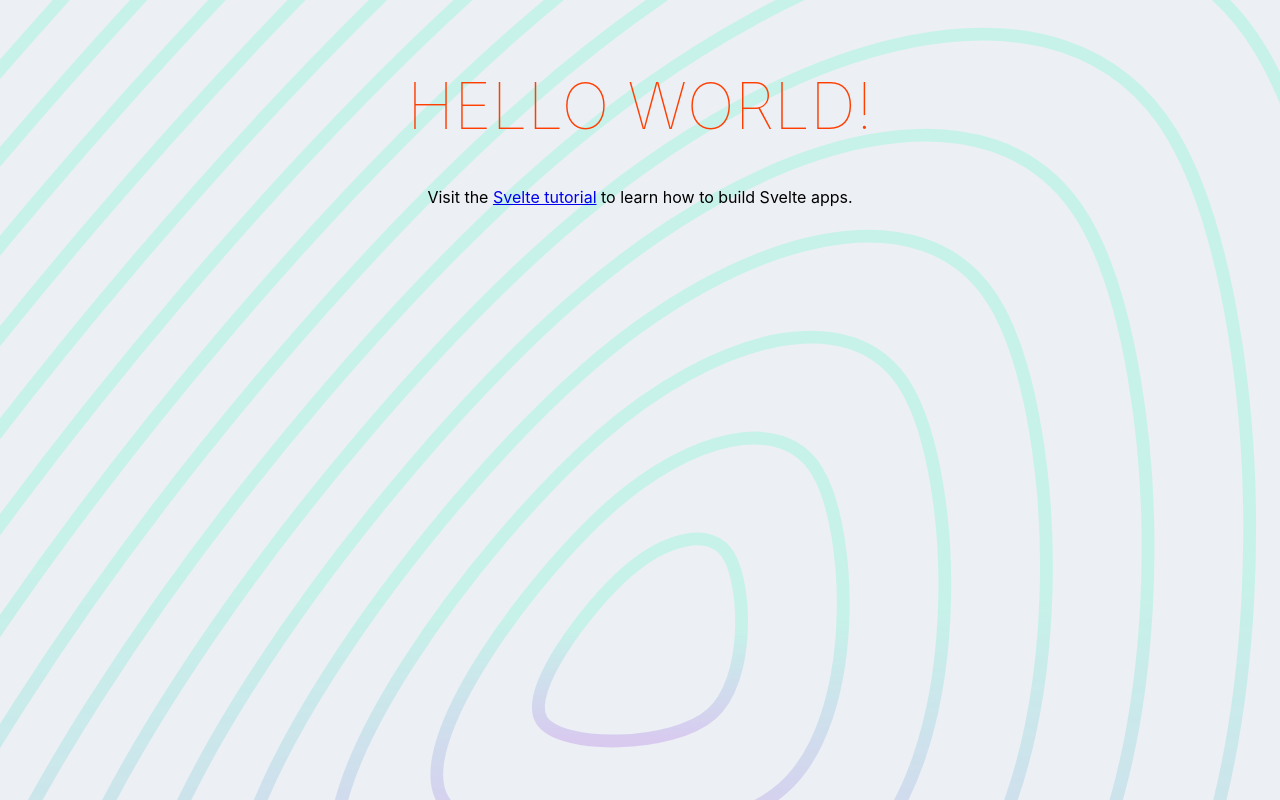
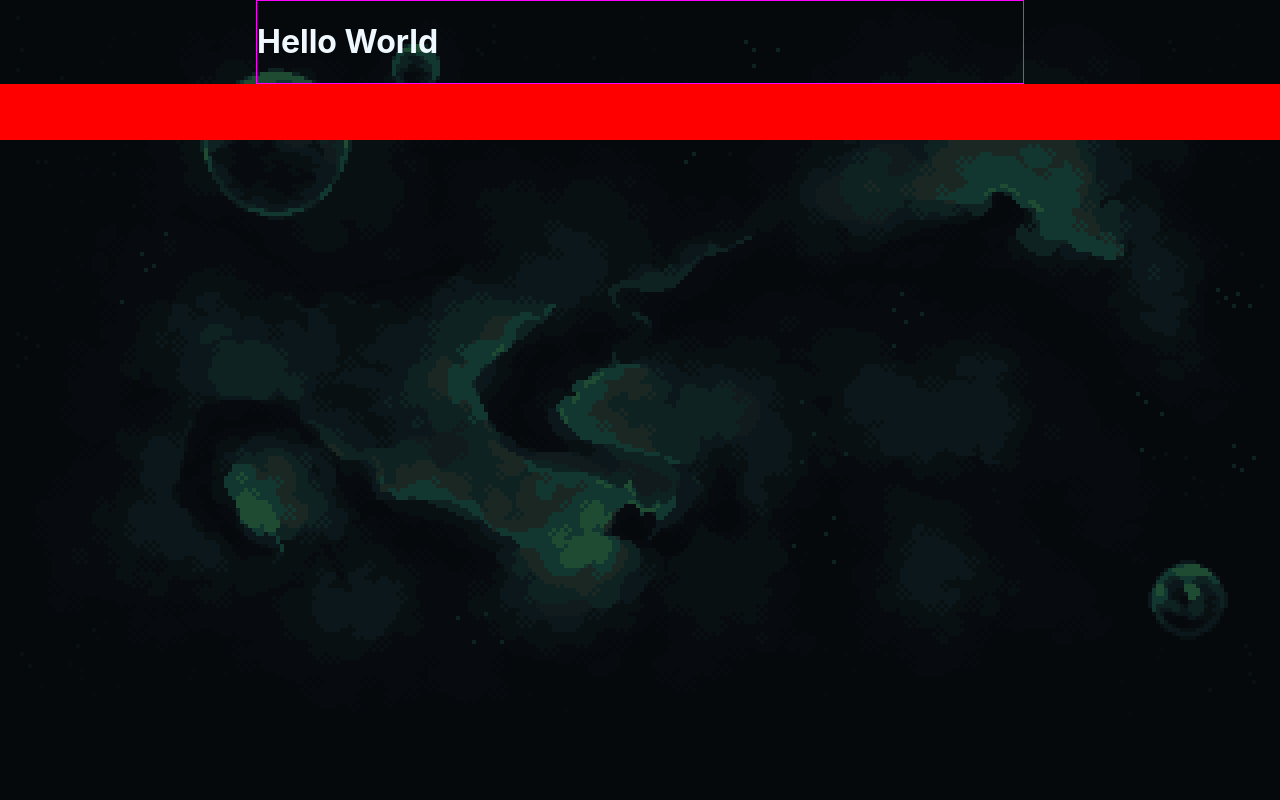
Before and after one commit to NathanInbar/NathanInbar.github.io, a Svelte app in the folder portfolio-site/: page / in a window 1280 px wide. Built offline with nearby package versions, Linux system fonts and the light colour scheme.

Commit message:
background + test component

```diff
--- a/portfolio-site/public/global.css
+++ b/portfolio-site/public/global.css
@@ -1,17 +1,24 @@
 html,
 body {
+  margin: 0;
 }
 
 html {
-  background-color: #eceff4;
-  background-image: url("/assets/site/undulate_bkg.svg");
-  background-repeat: no-repeat;
-  background-size: cover;
+  --global_margin: 20%;
 }
 
 body {
   font-family: "Rubik", -apple-system, BlinkMacSystemFont, "Segoe UI", Roboto,
     Oxygen-Sans, Ubuntu, Cantarell, "Helvetica Neue", sans-serif;
+  display: block;
+  background-color: #141d27;
+  background-image: url("/assets/site/space_background.png");
+  background-size: cover;
+  background-repeat: no-repeat;
+  color: aliceblue;
+  width: 100%;
+  height: 100%;
+  resize: both;
 }
 
 a {
--- a/portfolio-site/public/index.html
+++ b/portfolio-site/public/index.html
@@ -4,9 +4,9 @@
 	<meta charset='utf-8'>
 	<meta name='viewport' content='width=device-width,initial-scale=1'>
 
-	<title>Svelte app</title>
+	<title>Nathan Inbar</title>
 
-	<link rel='icon' type='image/png' href='/favicon.png'>
+	<!-- <link rel='icon' type='image/png' href='/favicon.png'> -->
 	<link rel='stylesheet' href='/global.css'>
 	<link rel='stylesheet' href='/build/bundle.css'>
 
--- a/portfolio-site/src/App.svelte
+++ b/portfolio-site/src/App.svelte
@@ -1,30 +1,40 @@
 <script>
-	export let name;
+  import Test from "./Components/Test.svelte";
+  let x = 20;
 </script>
 
-<main>
-	<h1>Hello {name}!</h1>
-	<p>Visit the <a href="https://svelte.dev/tutorial">Svelte tutorial</a> to learn how to build Svelte apps.</p>
-</main>
+<span id="bkg">
+  <div id="main__container">
+    <h1>Hello World</h1>
+  </div>
+  <Test /><Test /><Test /><Test /><Test /><Test /><Test /><Test /><Test /><Test
+  /><Test /><Test /><Test /><Test />
+  <Test /><Test /><Test /><Test /><Test /><Test /><Test /><Test /><Test /><Test
+  /><Test /><Test /><Test /><Test />
+</span>
 
 <style>
-	main {
-		text-align: center;
-		padding: 1em;
-		max-width: 240px;
-		margin: 0 auto;
-	}
+  #bkg {
+    background-color: rgba(0, 0, 0, 0.7);
+    width: 100%;
+    height: 100%;
+    position: absolute;
+  }
 
-	h1 {
-		color: #ff3e00;
-		text-transform: uppercase;
-		font-size: 4em;
-		font-weight: 100;
-	}
+  #main__container {
+    display: flex;
+    border: 1px solid magenta;
+    background-color: rgba(
+      rgb(196, 53, 53),
+      rgb(28, 199, 28),
+      rgb(37, 37, 151),
+      0.3
+    );
+    margin-left: var(--global_margin);
+    margin-right: var(--global_margin);
+  }
 
-	@media (min-width: 640px) {
-		main {
-			max-width: none;
-		}
-	}
+  h1 {
+    color: aliceblue;
+  }
 </style>
--- /dev/null
+++ b/portfolio-site/src/Components/Test.svelte
@@ -0,0 +1,9 @@
+<script></script>
+
+<div />
+
+<style>
+  div {
+    border: 1px solid red;
+  }
+</style>
--- /dev/null
+++ b/portfolio-site/src/Components/stores.js
@@ -0,0 +1,3 @@
+import { readable, writable } from "svelte/store";
+
+export let dark_mode = new writable(false);
```
Also changed, not shown: portfolio-site/public/assets/site/space_background.png (added).
